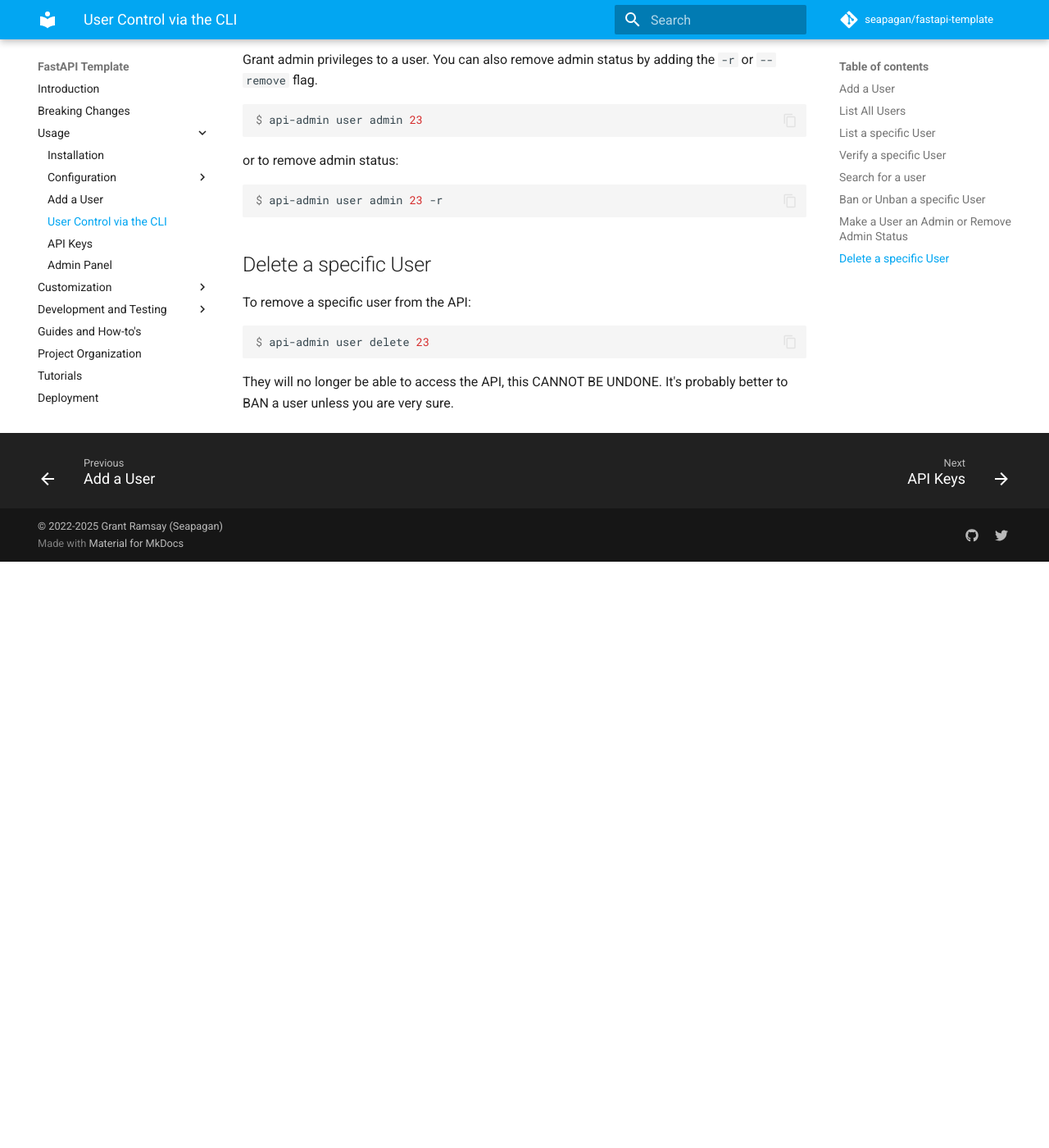
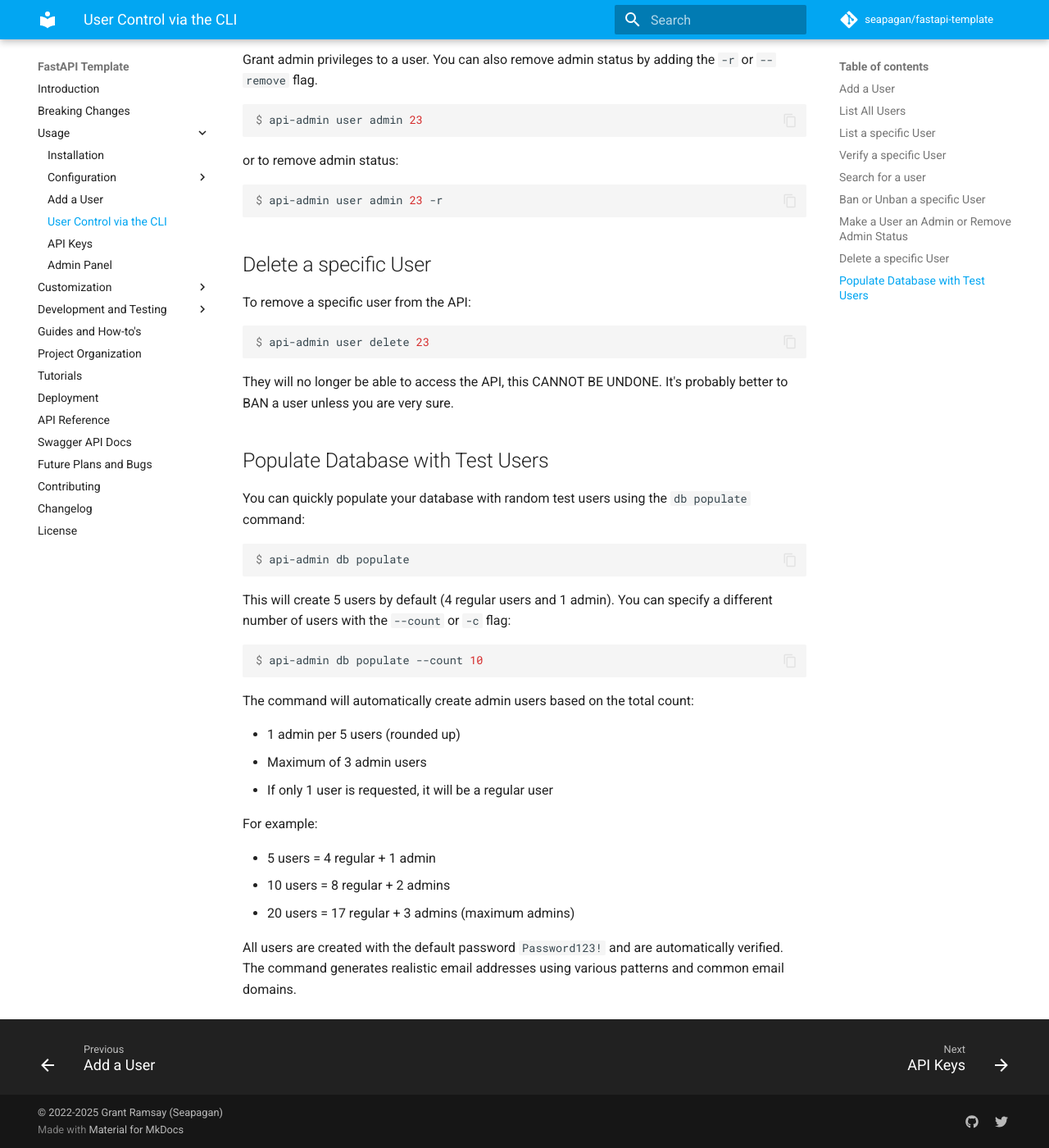
Before and after one commit to seapagan/fastapi-template, an MkDocs documentation site: the page built from docs/usage/user-control.md, in a window 1280 px wide and 1400 px high, scrolled down 2394 px. Shown: the whole window at 82% size. Built offline with MkDocs 1.6.1 and Material for MkDocs 9.7.7, drawn with Linux system fonts in a browser that asks for light colours; comment, search, counter and statistics services are not loaded; before the commit the page ends 3079 px from its top, so only the background shows below that.

Commit message:
update docs for the `db populate` CLI command
Signed-off-by: Grant Ramsay <seapagan@gmail.com>

````diff
--- a/docs/usage/user-control.md
+++ b/docs/usage/user-control.md
@@ -131,3 +131,31 @@
 
 They will no longer be able to access the API, this CANNOT BE UNDONE. It's
 probably better to BAN a user unless you are very sure.
+
+## Populate Database with Test Users
+
+You can quickly populate your database with random test users using the `db populate` command:
+
+```console
+$ api-admin db populate
+```
+
+This will create 5 users by default (4 regular users and 1 admin). You can specify a different number of users with the `--count` or `-c` flag:
+
+```console
+$ api-admin db populate --count 10
+```
+
+The command will automatically create admin users based on the total count:
+
+- 1 admin per 5 users (rounded up)
+- Maximum of 3 admin users
+- If only 1 user is requested, it will be a regular user
+
+For example:
+
+- 5 users = 4 regular + 1 admin
+- 10 users = 8 regular + 2 admins
+- 20 users = 17 regular + 3 admins (maximum admins)
+
+All users are created with the default password `Password123!` and are automatically verified. The command generates realistic email addresses using various patterns and common email domains.
````
Also changed, not shown: README.md (+2 -0 lines), docs/index.md (+2 -0 lines), 1 other file.
